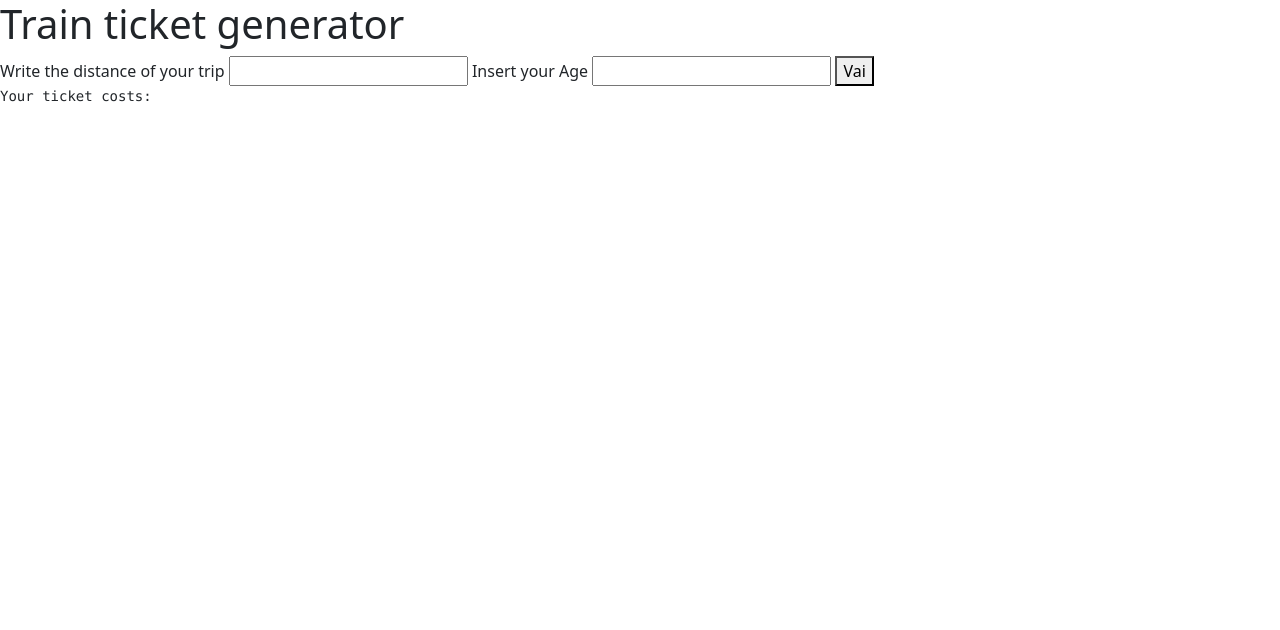
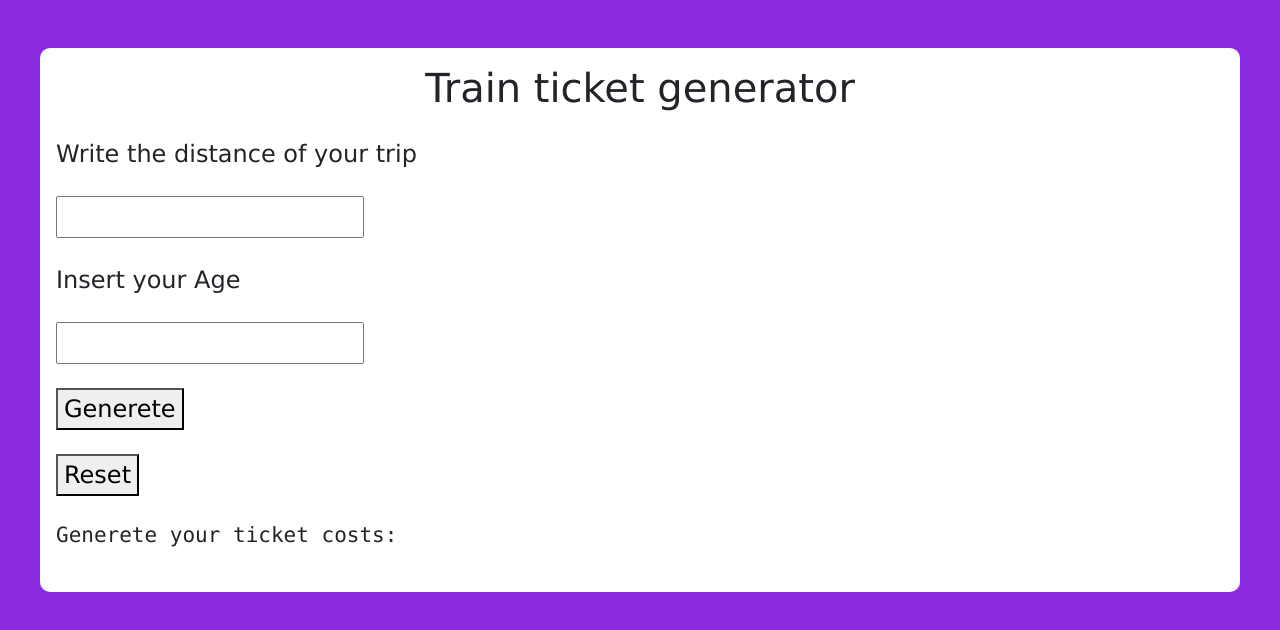
Before and after one commit to Cosimo-Colucci/js-biglietto-treno-form, a plain HTML site: page index.html in a window 1280 px wide. Drawn offline with nearby package versions, Linux system fonts and the light colour scheme.

Commit message:
added reset button

```diff
--- a/css/style.css
+++ b/css/style.css
@@ -0,0 +1,24 @@
+body {
+    font-family: Verdana, Geneva, Tahoma, sans-serif;
+    font-size: 1.5rem;
+    background-color: blueviolet;
+}
+main {
+    max-width: 1200px;
+    margin: 3rem auto;
+    text-align: center;
+    background-color: white;
+    border-radius: 10px;
+    padding: 1rem;
+}
+h1 {
+    margin-bottom: 1.5rem;
+}
+label,
+input,
+button,
+pre {
+    display: block;
+    text-align: left;
+    margin-bottom: 1.5rem;
+}
--- a/index.html
+++ b/index.html
@@ -13,20 +13,26 @@
         <title>Biglietti Treno Form</title>
     </head>
     <body>
+        <main>
             <h1>
                 Train ticket generator
             </h1>
             <label for="tripDistance">Write the distance of your trip</label>
-        <input type="text" name="tripDistance" id="tripDistance">
+            <input type="number" name="tripDistance" id="tripDistance">
 
             <label for="userAge">Insert your Age</label>
             <input type="number" name="userAge" id="userAge">
 
             <button>
-            Vai
+                Generete
+            </button>
+            <button class="reset">
+                Reset
             </button>
 
-        <pre id="output">Your ticket costs:</pre>
+            <pre id="output">Generete your ticket costs:</pre>
+        </main>
+
 
         <script src="js/script.js"></script>
     </body>
--- a/js/script.js
+++ b/js/script.js
@@ -1,6 +1,7 @@
 const userTripDistance = document.getElementById ("tripDistance");
 const Age = document.getElementById ("userAge");
 const button = document.querySelector ("button");
+const resetButton = document.getElementById ("button.reset");
 let message;
 
 button.addEventListener ("click", function() {
@@ -20,6 +21,12 @@ button.addEventListener ("click", function() {
             message = 'Your traveler has received no discounts on the final price.'
          }
 
-    document.getElementById('output').innerHTML += price.toFixed(2) +'€' + ' ' + message;
+    document.getElementById('output').innerHTML = "Your ticket costs is" + " " + price.toFixed(2) +'€' + ' ' + message;
     console.log (price.toFixed(2))
 })
+
+resetButton.addEventListener ("click", function() {
+    userTripDistance.value = " ";
+    Age.value = " ";
+
+})
```
Lines whose indentation alone changed are shown as unchanged.
